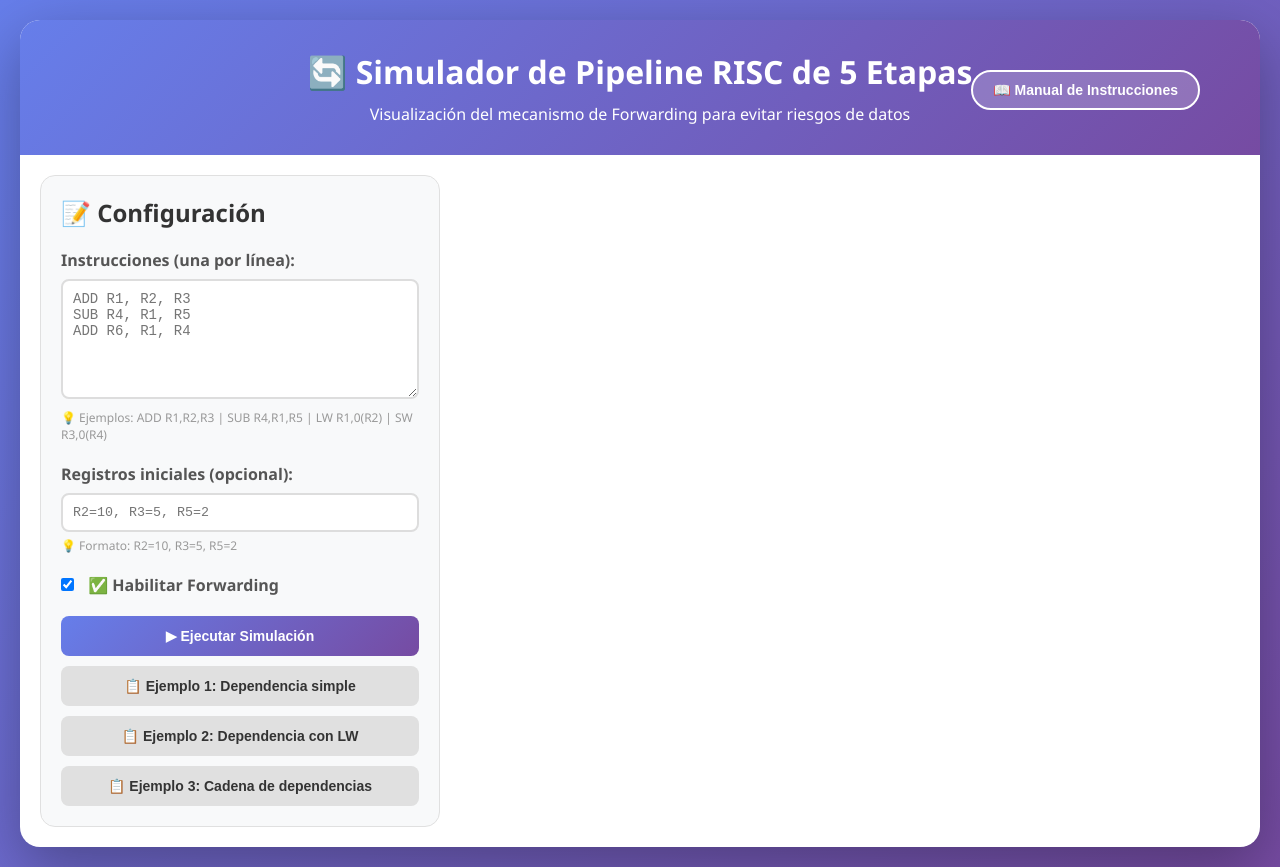
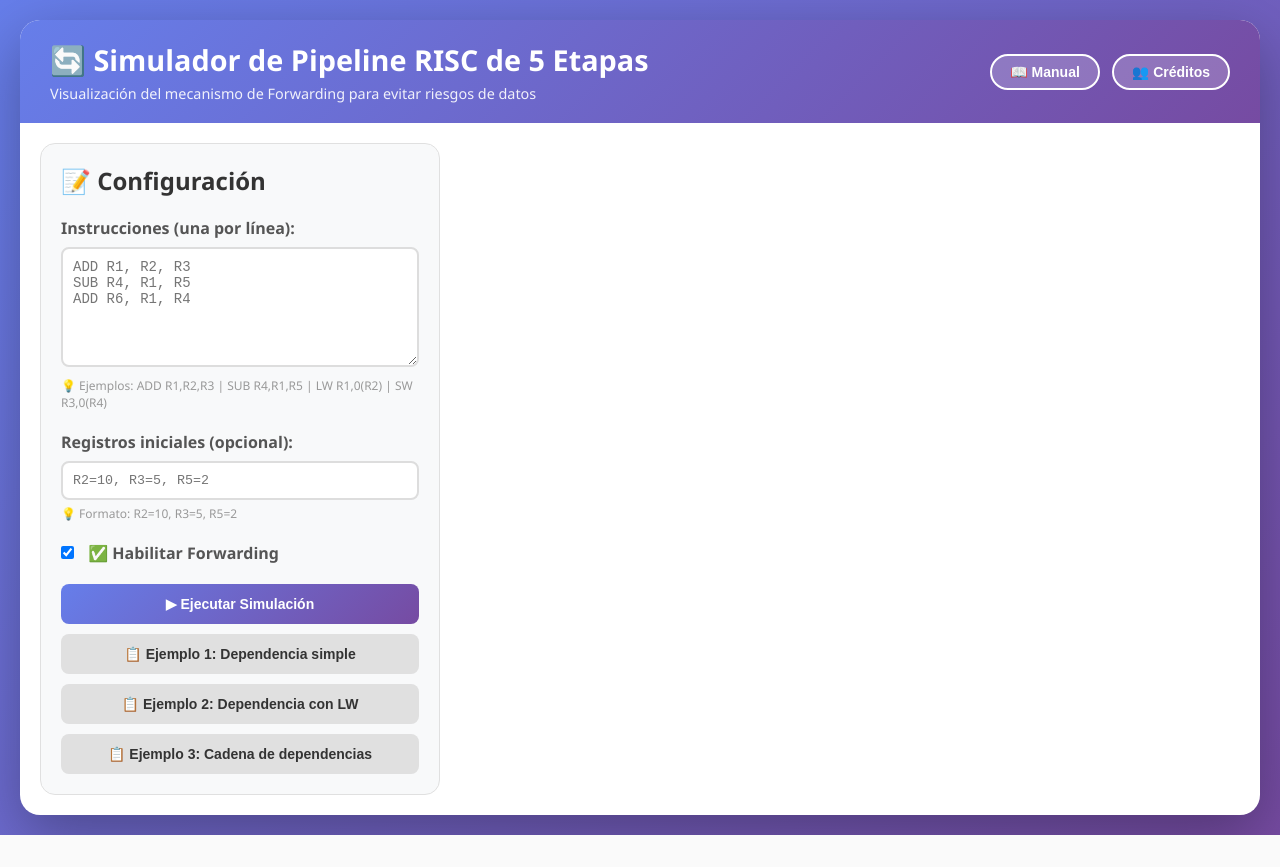
Before and after one commit to numbasan-san/pipeline_simulator, a Flask app: page / in a window 1280 px wide. After the commit the page ends 835 px from the top, so only its background shows below. Run offline with Flask 3, Linux system fonts and the light colour scheme.

Commit message:
Add files via upload

```diff
--- a/app.py
+++ b/app.py
@@ -1,8 +1,6 @@
 """
 APLICACIÓN WEB - SIMULADOR DE PIPELINE RISC CON FORWARDING
 ================================================================================
-Autor: numbasan-san.
-Fecha: 07/04/2026.
 Descripción: Servidor Flask que recibe instrucciones assembly, ejecuta la
              simulación del pipeline de 5 etapas y devuelve los resultados
              en formato JSON para visualización en la interfaz web.
@@ -10,7 +8,6 @@ Descripción: Servidor Flask que recibe instrucciones assembly, ejecuta la
 """
 
 from flask import Flask, render_template, request, jsonify
-from flask_cors import CORS
 from pipeline_forwarding import Pipeline
 from pipeline_no_forwarding import PipelineNoForwarding
 import re
@@ -21,7 +18,6 @@ import sys
 # ============================================================================
 
 app = Flask(__name__)
-CORS(app)
 
 # Aumentar límite de tamaño de petición (soporta programas grandes de hasta 16MB)
 app.config['MAX_CONTENT_LENGTH'] = 16 * 1024 * 1024
@@ -198,6 +194,135 @@ def simulate():
         traceback.print_exc()
         return jsonify({'error': f'Error interno: {str(e)}'})
 
+@app.route('/credits')
+def credits():
+    """Muestra los créditos del equipo de desarrollo."""
+    return """
+    <!DOCTYPE html>
+    <html>
+    <head>
+        <title>Créditos - Simulador de Pipeline RISC</title>
+        <style>
+            body {
+                font-family: 'Segoe UI', Tahoma, Geneva, Verdana, sans-serif;
+                background: linear-gradient(135deg, #667eea 0%, #764ba2 100%);
+                min-height: 100vh;
+                display: flex;
+                justify-content: center;
+                align-items: center;
+                padding: 20px;
+            }
+            .credits-card {
+                background: white;
+                border-radius: 20px;
+                padding: 40px;
+                max-width: 800px;
+                box-shadow: 0 20px 60px rgba(0,0,0,0.3);
+            }
+            h1 {
+                color: #667eea;
+                text-align: center;
+                margin-bottom: 30px;
+            }
+            table {
+                width: 100%;
+                border-collapse: collapse;
+            }
+            th {
+                background: linear-gradient(135deg, #667eea 0%, #764ba2 100%);
+                color: white;
+                padding: 12px;
+                text-align: left;
+            }
+            td {
+                padding: 12px;
+                border-bottom: 1px solid #e0e0e0;
+                vertical-align: top;
+            }
+            .role {
+                font-weight: bold;
+                color: #667eea;
+                width: 30%;
+            }
+            .contribution {
+                color: #555;
+            }
+            .footer {
+                text-align: center;
+                margin-top: 30px;
+                padding-top: 20px;
+                border-top: 1px solid #e0e0e0;
+                color: #999;
+            }
+            .back-btn {
+                display: inline-block;
+                margin-top: 20px;
+                padding: 10px 20px;
+                background: #667eea;
+                color: white;
+                text-decoration: none;
+                border-radius: 8px;
+                transition: transform 0.2s;
+            }
+            .back-btn:hover {
+                transform: translateY(-2px);
+            }
+        </style>
+    </head>
+    <body>
+        <div class="credits-card">
+            <h1>📋 Créditos del Proyecto</h1>
+            <h2 style="color:#333; margin-bottom:20px;">Simulador de Pipeline RISC con Forwarding</h2>
+
+            <table>
+                <thead>
+                    <tr><th>Integrante</th><th>Contribución</th></tr>
+                </thead>
+                <tbody>
+                    <tr>
+                        <td class="role">ADALBERTO BANKS MENDOZA</td>
+                        <td class="contribution">
+                            • Implementación del pipeline core (5 etapas: FI, DI, EX, MEM, WB)<br>
+                            • Desarrollo del mecanismo de forwarding
+                        </td>
+                    </tr>
+                    <tr>
+                        <td class="role">EDDY MANUEL PEÑA ORTEGA</td>
+                        <td class="contribution">
+                            • Desarrollo de la interfaz web (HTML/CSS/JS)<br>
+                            • Visualización ciclo a ciclo del pipeline<br>
+                            • Tabla histórica y exportación a CSV
+                        </td>
+                    </tr>
+                    <tr>
+                        <td class="role">HENRY ALEJANDRO CONCEPCION ALMANZAR</td>
+                        <td class="contribution">
+                            • Lógica de detección de hazards y stalls<br>
+                            • Manejo de stalls por instrucciones LW<br>
+                            • Optimización del forwarding
+                        </td>
+                    </tr>
+                    <tr>
+                        <td class="role">MANUEL ALBERTO BERNABEL MERINO</td>
+                        <td class="contribution">
+                            • Desarrollo de casos de prueba<br>
+                            • Generador de programas masivos<br>
+                            • Documentación y depuración
+                        </td>
+                    </tr>
+                </tbody>
+            </table>
+
+            <div class="footer">
+                <p>Proyecto de Simulación de Pipeline RISC de 5 etapas</p>
+                <p>Mecanismo de Forwarding para evitar riesgos de datos</p>
+                <a href="/" class="back-btn">← Volver al Simulador</a>
+            </div>
+        </div>
+    </body>
+    </html>
+    """
+
 if __name__ == '__main__':
     sys.setrecursionlimit(10000)
     app.run(debug=True, port=5000, threaded=True)
--- a/pipeline_forwarding.py
+++ b/pipeline_forwarding.py
@@ -1,8 +1,6 @@
 """
 PIPELINE CON FORWARDING - PIPELINE RISC DE 5 ETAPAS CON FORWARDING
 ================================================================================
-Autor: numbasan-san.
-Fecha: 07/04/2026.
 Descripción: Implementación del pipeline de 5 etapas (FI, DI, EX, MEM, WB)
              con mecanismo de forwarding para resolver riesgos de datos (RAW).
              Soporta instrucciones: ADD, SUB, LW, SW.
--- a/static/script.js
+++ b/static/script.js
@@ -2,8 +2,6 @@
  * ============================================================================
  * SIMULADOR DE PIPELINE RISC CON FORWARDING - JAVASCRIPT FRONTEND
  * ============================================================================
- * Autor: numbasan-san.
- * Fecha: 07/04/2026.
  * Descripción: Controlador principal de la interfaz web.
  * ============================================================================
  */
@@ -32,7 +30,7 @@ document.addEventListener('DOMContentLoaded', function() {
     const modal = document.getElementById('manualModal');
     const closeBtn = document.querySelector('.close');
     const closeModalBtn = document.getElementById('closeModalBtn');
-
+    const creditsBtn = document.getElementById('creditsBtn');
     if (simulateBtn) simulateBtn.addEventListener('click', runSimulation);
     if (loadExample1) loadExample1.addEventListener('click', () => loadExample(1));
     if (loadExample2) loadExample2.addEventListener('click', () => loadExample(2));
@@ -40,6 +38,13 @@ document.addEventListener('DOMContentLoaded', function() {
     if (prevCycle) prevCycle.addEventListener('click', () => navigateCycle(-1));
     if (nextCycle) nextCycle.addEventListener('click', () => navigateCycle(1));
     if (playAnimation) playAnimation.addEventListener('click', toggleAnimation);
+
+    if (creditsBtn) {
+        creditsBtn.addEventListener('click', () => {
+            window.open('/credits', '_blank');  // Abre en nueva pestaña
+            // o usa: window.location.href = '/credits'; para abrir en la misma
+        });
+    }
 
     if (manualBtn) {
         manualBtn.addEventListener('click', () => {
--- a/static/stylo.css
+++ b/static/stylo.css
@@ -17,12 +15,11 @@
 * {
     margin: 0;
     padding: 0;
-    box-sizing: border-box;  /* Incluye padding y border en el ancho total */
+    box-sizing: border-box;
 }
 
 body {
     font-family: 'Segoe UI', Tahoma, Geneva, Verdana, sans-serif;
-    /* Gradiente morado de fondo */
     background: linear-gradient(135deg, #667eea 0%, #764ba2 100%);
     min-height: 100vh;
     padding: 20px;
@@ -48,25 +45,44 @@ body {
 header {
     background: linear-gradient(135deg, #667eea 0%, #764ba2 100%);
     color: white;
-    padding: 30px;
-    text-align: center;
-    position: relative;  /* Para posicionar el botón manual */
+    padding: 20px 30px;
 }
 
-header h1 {
-    font-size: 2em;
-    margin-bottom: 10px;
+.header-content {
+    display: flex;
+    justify-content: space-between;
+    align-items: center;
+    flex-wrap: wrap;
+    gap: 20px;
 }
 
-/* Botón del manual de instrucciones (posición absoluta) */
+.header-title {
+    flex: 1;
+}
+
+.header-title h1 {
+    font-size: 1.8em;
+    margin-bottom: 5px;
+}
+
+.header-title p {
+    font-size: 0.9em;
+    opacity: 0.9;
+}
+
+/* Contenedor de botones a la derecha */
+.header-buttons {
+    display: flex;
+    gap: 12px;
+    align-items: center;
+}
+
+/* Botón del manual de instrucciones */
 .btn-manual {
-    position: absolute;
-    top: 20px;
-    right: 30px;
     background: rgba(255, 255, 255, 0.2);
     color: white;
     border: 2px solid white;
-    padding: 10px 20px;
+    padding: 8px 18px;
     border-radius: 25px;
     font-size: 14px;
     font-weight: bold;
@@ -80,8 +96,23 @@ header h1 {
     transform: scale(1.05);
 }
 
-.header-content {
-    position: relative;
+/* Botón de créditos */
+.btn-credits {
+    background: rgba(255, 255, 255, 0.2);
+    color: white;
+    border: 2px solid white;
+    padding: 8px 18px;
+    border-radius: 25px;
+    font-size: 14px;
+    font-weight: bold;
+    cursor: pointer;
+    transition: all 0.3s ease;
+}
+
+.btn-credits:hover {
+    background: white;
+    color: #764ba2;
+    transform: scale(1.05);
 }
 
 /* ============================================================================
--- a/templates/index.html
+++ b/templates/index.html
@@ -3,8 +3,6 @@
 ================================================================================
 SIMULADOR DE PIPELINE RISC CON FORWARDING - INTERFAZ WEB
 ================================================================================
-Autor: numbasan-san.
-Fecha: 07/04/2026.
 Descripción: Interfaz gráfica para el simulador de pipeline RISC de 5 etapas.
              Permite ingresar instrucciones assembly, configurar registros,
              visualizar la evolución ciclo a ciclo y exportar resultados.
@@ -26,9 +24,14 @@ Descripción: Interfaz gráfica para el simulador de pipeline RISC de 5 etapas.
              ================================================================= -->
         <header>
             <div class="header-content">
-                <h1>🔄 Simulador de Pipeline RISC de 5 Etapas</h1>
-                <p>Visualización del mecanismo de Forwarding para evitar riesgos de datos</p>
-                <button id="manualBtn" class="btn-manual">📖 Manual de Instrucciones</button>
+                <div class="header-title">
+                    <h1>🔄 Simulador de Pipeline RISC de 5 Etapas</h1>
+                    <p>Visualización del mecanismo de Forwarding para evitar riesgos de datos</p>
+                </div>
+                <div class="header-buttons">
+                    <button id="manualBtn" class="btn-manual">📖 Manual</button>
+                    <button id="creditsBtn" class="btn-credits">👥 Créditos</button>
+                </div>
             </div>
         </header>
 
```
Also changed, not shown: other parts of static/stylo.css (+57 -70 lines).
